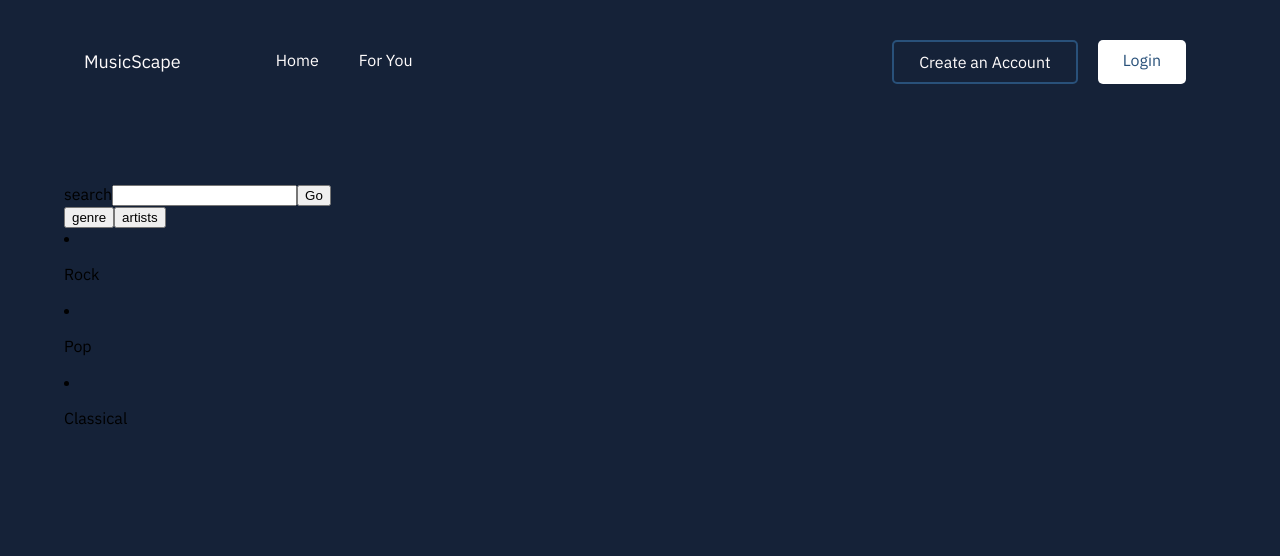
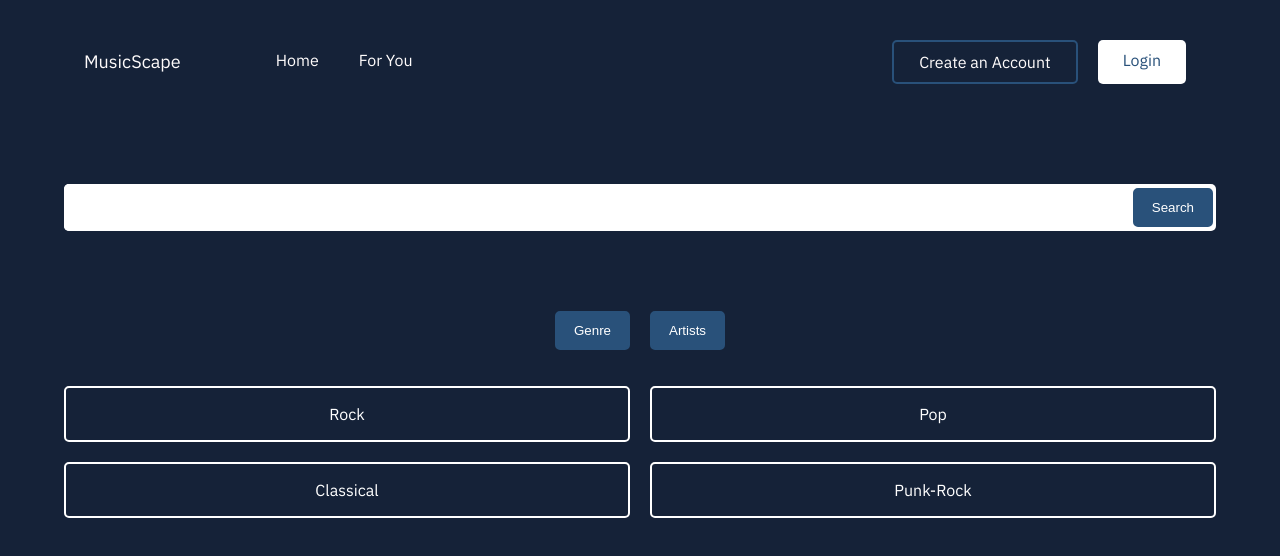
Before and after one commit to toritsevalerie/Music-Scape-App, a React (Create React App) app: page /foryou in a window 1280 px wide. Shown: the top 556 px of the page. Built offline with nearby package versions, Linux system fonts and the light colour scheme.

Commit message:
css properties being added

```diff
--- a/src/App.css
+++ b/src/App.css
@@ -1,4 +1,3 @@
-
 nav {
   padding: 30px 10px;
   display: flex;
@@ -53,3 +52,93 @@ ul {
   text-align: center;
   color: rgb(255, 252, 252);
 }
+
+/* Search Bar CSS  */
+
+form label {
+  display: none;
+}
+input {
+  width: 90%;
+  padding: 16px;
+  border: none;
+  border-top-left-radius: 5px;
+  border-bottom-left-radius: 5px;
+}
+input:focus {
+  outline: none;
+}
+
+form {
+  background-color: white;
+  border-radius: 5px;
+}
+
+form button {
+  padding: 10px 17px;
+  background-color: #29517a;
+  color: white;
+  border-radius: 5px;
+  cursor: pointer;
+  border: 2px solid #29517a;
+}
+h3 {
+  text-align: center;
+  padding: 100px;
+  font-size: 3rem;
+  color: white;
+}
+
+/* For You/CategoryButtons CSS  */
+
+.category-buttons {
+  text-align: center;
+  margin: 10px 0px;
+  padding: 50px 0px;
+}
+.genreButton,
+.artistButton {
+  padding: 10px 17px;
+  background-color: #29517a;
+  color: white;
+  border-radius: 5px;
+  margin: 20px 10px;
+  border: 2px solid #29517a;
+  cursor: pointer;
+}
+
+.artist-list,
+.genre-list {
+  display: grid;
+  gap: 20px;
+  grid-template-columns: 1fr 1fr;
+  list-style: none;
+  color: white;
+}
+.artist-list li,
+.genre-list li {
+  border: 2px solid #ffffff;
+  border-radius: 5px;
+}
+h1 {
+  color: white;
+  text-align: center;
+}
+.event-results {
+  display: grid;
+  grid-template-columns: 1fr 1fr;
+  gap: 10px;
+}
+.event-results li {
+  list-style: none;
+}
+.event-results img {
+  max-width: 100%;
+  border-radius: 5px;
+}
+.artist-name,
+.city-name {
+  color: white;
+  text-align: center;
+  text-decoration: none;
+}
--- a/src/components/ArtistList.js
+++ b/src/components/ArtistList.js
@@ -1,18 +1,21 @@
 const ArtistList = () => {
   const artistsArray = [
     { artist: "Rema", id: 1 },
-    { artist: "MJ", id: 2 },
+    { artist: "Taylor Swift", id: 2 },
     { artist: "Adele", id: 3 },
+    { artist: "Beyonce", id: 3 }
   ];
 
   return artistsArray.map((singleArtistObject) => {
     console.log("rendering each artist:", singleArtistObject.artist);
     return (
-      <li key={singleArtistObject.id}>
-        <div>
-          <p>{singleArtistObject.artist}</p>
-        </div>
-      </li>
+
+        <li key={singleArtistObject.id}>
+          <div>
+            <p>{singleArtistObject.artist}</p>
+          </div>
+        </li>
+
     );
   });
 };
--- a/src/components/CategoryButtons.js
+++ b/src/components/CategoryButtons.js
@@ -3,31 +3,37 @@ import GenreList from "./GenreList.js";
 import ArtistList from "./ArtistList.js";
 
 const CategoryButtons = () => {
-    // initialzing a state variable here to keep track of the two buttons
+  // initialzing a state variable here to keep track of the two buttons
   const [activeButton, setActiveButton] = useState("genreButton");
 
   const handleClick = (button) => {
     setActiveButton(button);
   };
   return (
-
-    <div className="CategoryButtons">
+    <div className="category-buttons">
       <button
         onClick={() => handleClick("genreButton")}
         className={activeButton}
       >
-        genre
+        Genre
       </button>
       <button
         onClick={() => handleClick("artistButton")}
         className={activeButton}
       >
-        artists
+        Artists
       </button>
 
-
-      {activeButton === "genreButton" && <GenreList />}
-      {activeButton === "artistButton" && <ArtistList />}
+      {activeButton === "genreButton" && (
+        <ul className="genre-list">
+          <GenreList />
+        </ul>
+      )}
+      {activeButton === "artistButton" && (
+        <ul className="artist-list">
+          <ArtistList />
+        </ul>
+      )}
     </div>
   );
 };
--- a/src/components/EventResults.js
+++ b/src/components/EventResults.js
@@ -4,11 +4,11 @@ const EventResults = ({ events }) => {
   return (
     <section>
       {events.length === 0 ? (
-        <h3>Search for your favourite events</h3>
+        <h3> Discover the Hottest Music Events Near You!</h3>
       ) : events.length > 0 ? (
         <section>
           <h1>Here are the events</h1>
-          <ul>
+          <ul className="event-results">
             {events.map((singleEvent) => {
               return (
                 <li key={singleEvent.id}>
@@ -17,8 +17,8 @@ const EventResults = ({ events }) => {
                       src={singleEvent.images[0].url}
                       alt={singleEvent.description}
                     />
-                    <p>{singleEvent.name}</p>
-                    <p>{singleEvent._embedded.venues[0].city.name}</p>
+                    <p className="artist-name">{singleEvent.name}</p>
+                    <p className="city-name">{singleEvent._embedded.venues[0].city.name}</p>
                   </Link>
                 </li>
               );
--- a/src/components/GenreList.js
+++ b/src/components/GenreList.js
@@ -5,6 +5,7 @@ const GenreList = () => {
     { genre: "Rock", id: 1 },
     { genre: "Pop", id: 2 },
     { genre: "Classical", id: 3 },
+    { genre: "Punk-Rock", id: 3 },
   ];
 
   return genresArray.map((singleGenreObject) => {
--- a/src/components/SearchBar.js
+++ b/src/components/SearchBar.js
@@ -1,4 +1,5 @@
 import { useState} from "react";
+
 
 const SearchBar = ({ onSubmit }) => {
 
@@ -26,7 +27,7 @@ const SearchBar = ({ onSubmit }) => {
         value={userInput}
         onChange={handleChange}
       />
-      <button>Go</button>
+      <button>Search</button>
     </form>
   );
 };
```
Also changed, not shown: src/concerts.png (added).
